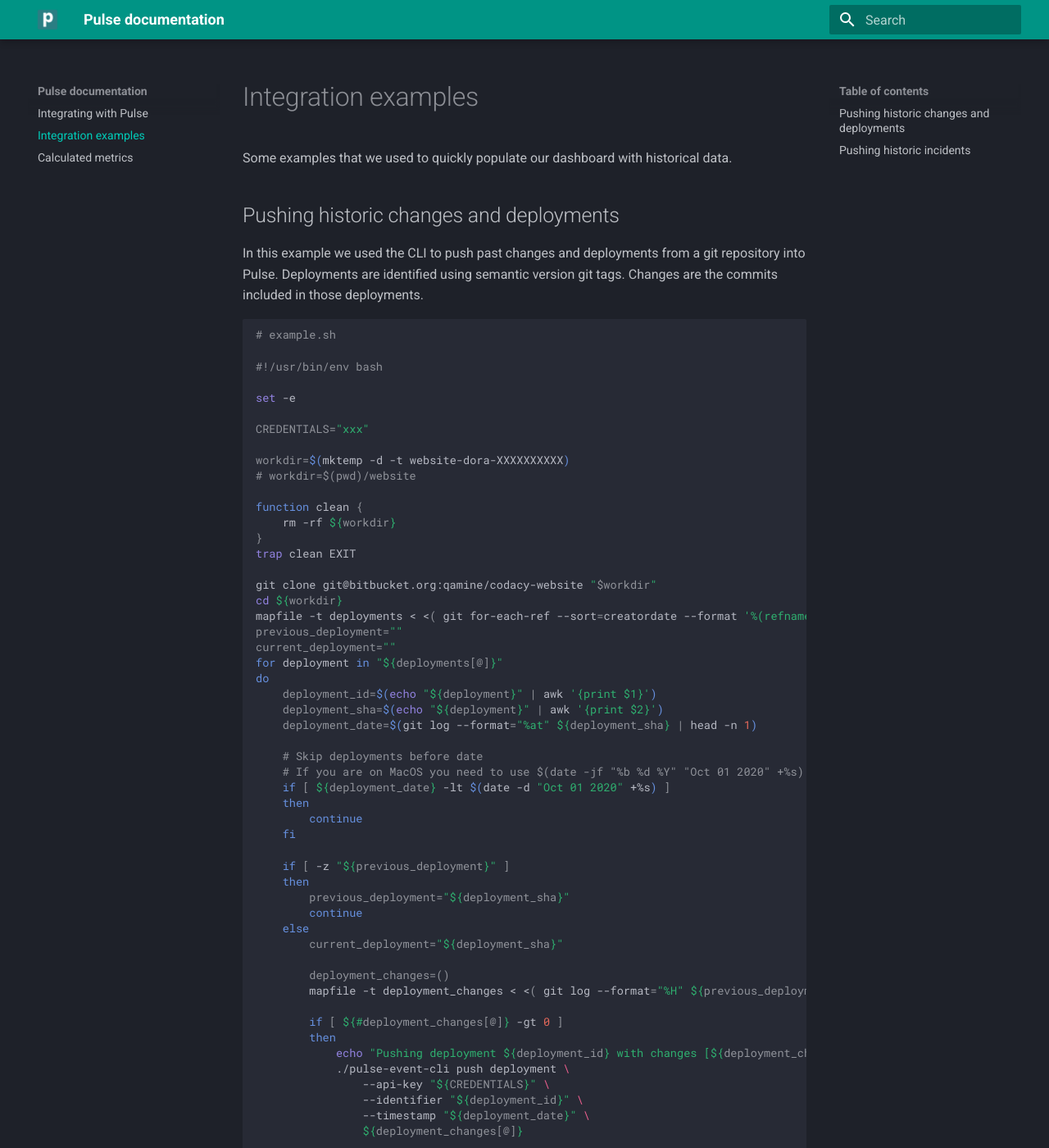
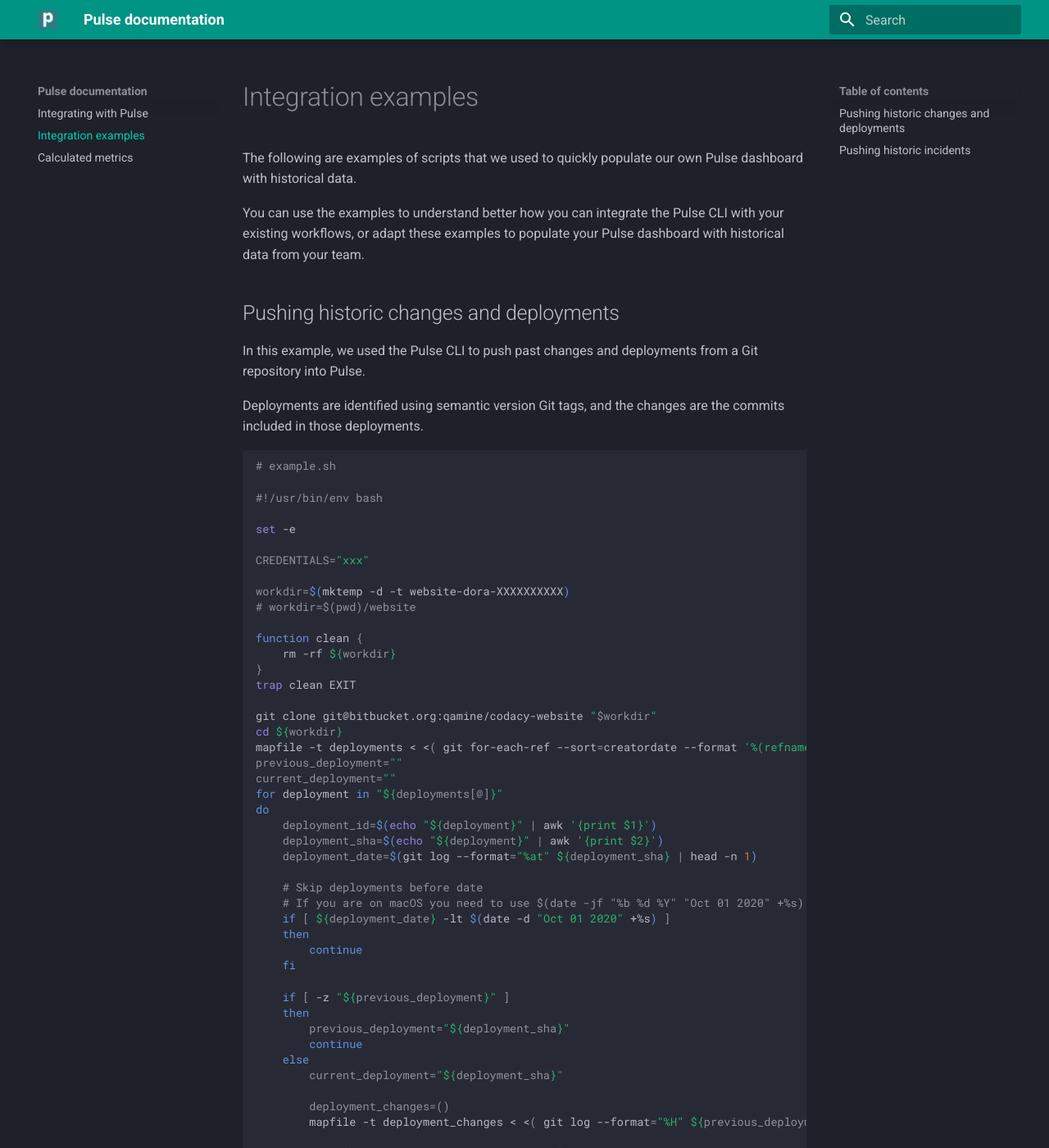
Before and after one commit to codacy/pulse-user-docs, an MkDocs documentation site: the page built from docs/examples.md, in a window 1280 px wide and 1400 px high. Shown: the whole window at 82% size. Built offline with MkDocs 1.6.1 and Material for MkDocs 9.7.7, drawn with Linux system fonts in a browser that asks for light colours; some of the changed text lies outside the part shown.

Commit message:
edit: Expand introduction and tweak existing text

````diff
--- a/docs/examples.md
+++ b/docs/examples.md
@@ -1,10 +1,14 @@
 # Integration examples
 
-Some examples that we used to quickly populate our dashboard with historical data.
+The following are examples of scripts that we used to quickly populate our own Pulse dashboard with historical data.
+
+You can use the examples to understand better how you can integrate the Pulse CLI with your existing workflows, or adapt these examples to populate your Pulse dashboard with historical data from your team.
 
 ## Pushing historic changes and deployments
 
-In this example we used the CLI to push past changes and deployments from a git repository into Pulse. Deployments are identified using semantic version git tags. Changes are the commits included in those deployments.
+In this example, we used the Pulse CLI to push past changes and deployments from a Git repository into Pulse.
+
+Deployments are identified using semantic version Git tags, and the changes are the commits included in those deployments.
 
 ```sh
 # example.sh
@@ -35,7 +39,7 @@
     deployment_date=$(git log --format="%at" ${deployment_sha} | head -n 1)
 
     # Skip deployments before date
-    # If you are on MacOS you need to use $(date -jf "%b %d %Y" "Oct 01 2020" +%s) instead
+    # If you are on macOS you need to use $(date -jf "%b %d %Y" "Oct 01 2020" +%s) instead
     if [ ${deployment_date} -lt $(date -d "Oct 01 2020" +%s) ]
     then
         continue
@@ -79,7 +83,7 @@
 
 ## Pushing historic incidents
 
-In this example we used the CLI to push past incidents from the Codacy status page API into Pulse.
+In this example, we used the Pulse CLI to push past incidents from the Codacy status page API into Pulse.
 
 ```python
 # incidents.py
````
